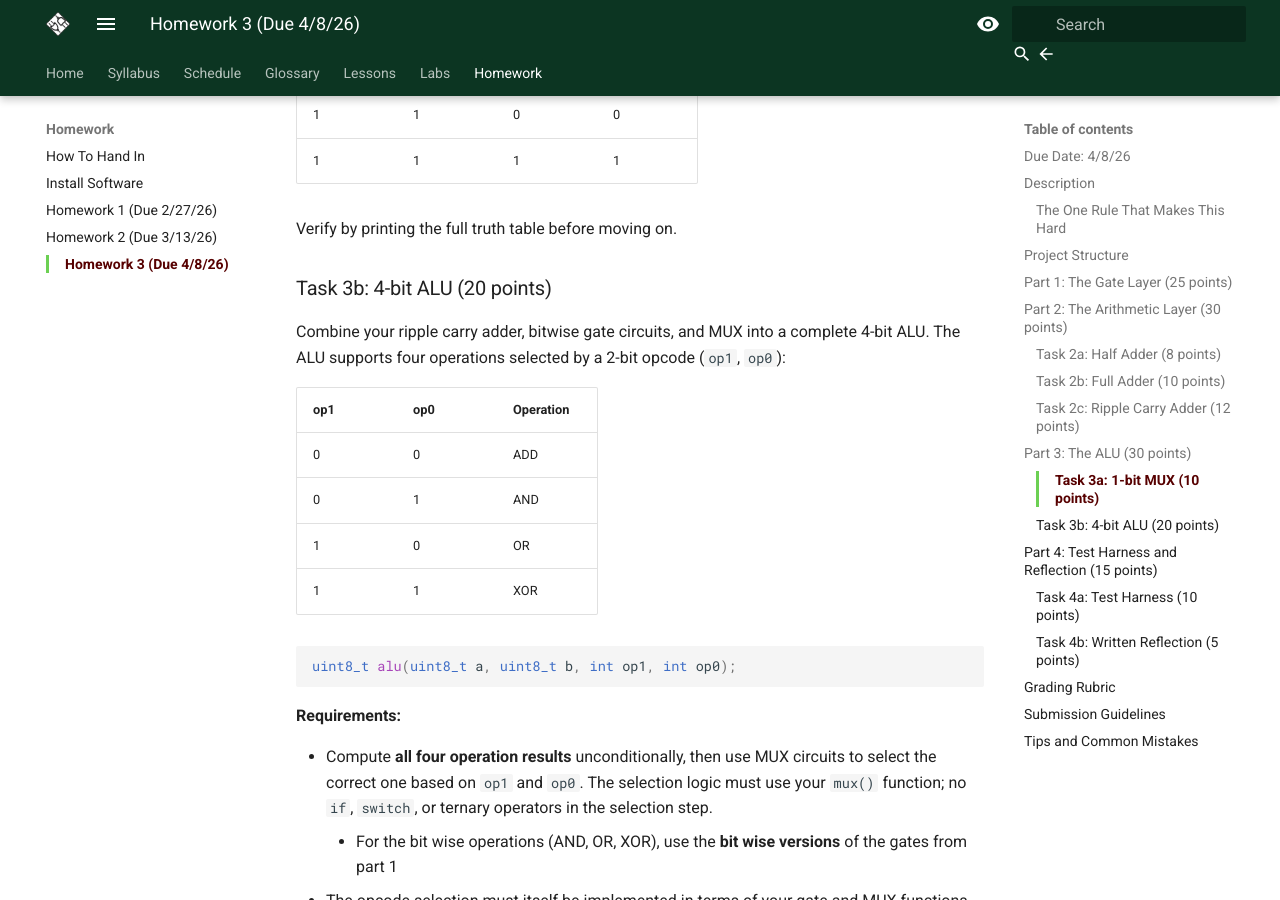
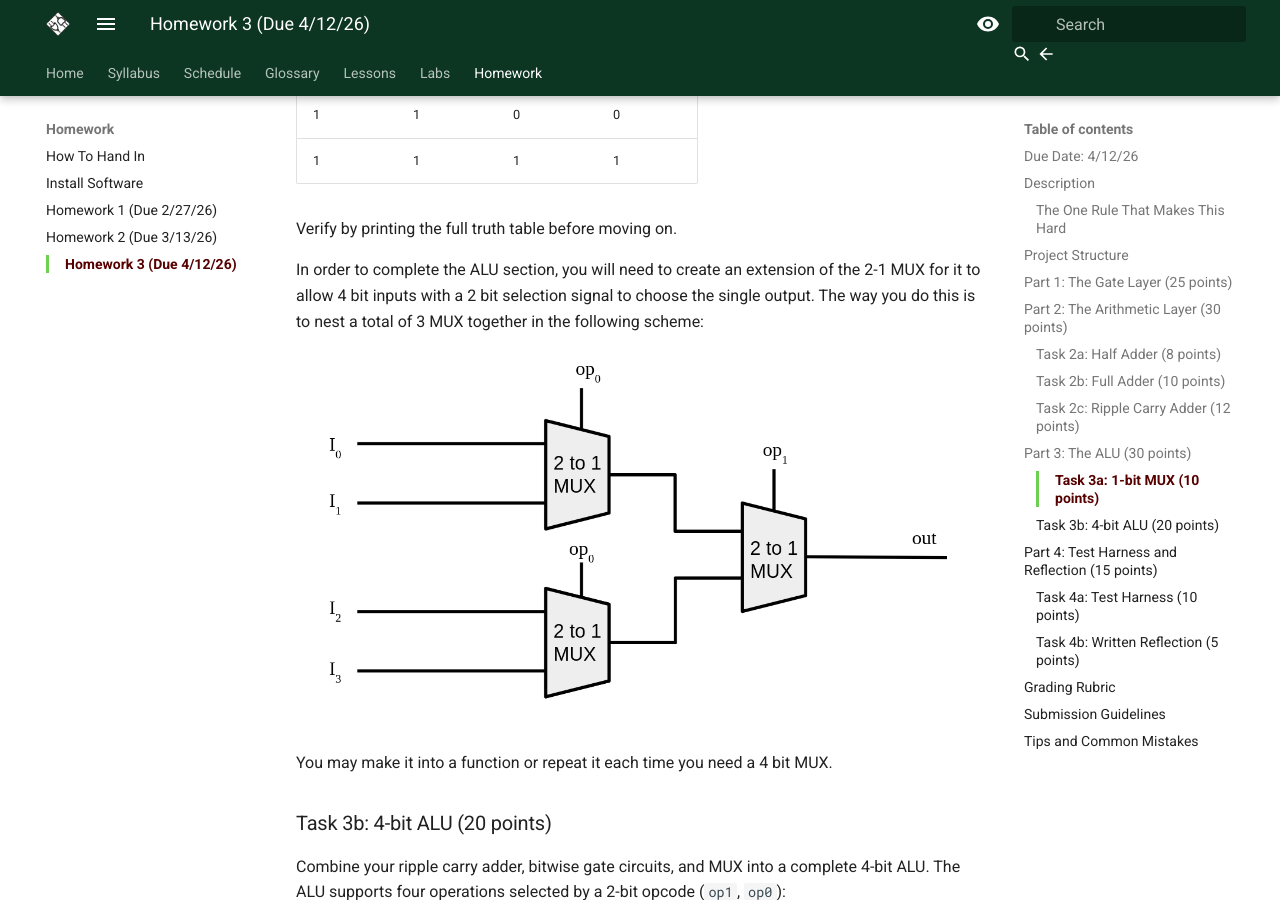
Before and after one commit to szwakoj/CS220, an MkDocs documentation site: the page built from docs/homework/3_alu_and_gates.md, in a window 1280 px wide and 900 px high, scrolled down 4804 px. Built offline with MkDocs 1.6.1 and Material for MkDocs 9.7.7, drawn with Linux system fonts in a browser that asks for light colours; some of the changed text lies outside the part shown.

Commit message:
Updated HW3 with MUX info

```diff
--- a/docs/homework/3_alu_and_gates.md
+++ b/docs/homework/3_alu_and_gates.md
@@ -1,6 +1,6 @@
 # Gates and Circuits: Build a 4-bit ALU from Scratch
 
-## Due Date: 4/8/26
+## Due Date: 4/12/26
 
 ## Description
 
@@ -169,6 +169,11 @@ Build this using only your gate functions. No C operators, no `if` statements, o
 
 Verify by printing the full truth table before moving on.
 
+In order to complete the ALU section, you will need to create an extension of the 2-1 MUX for it to allow 4 bit inputs with a 2 bit selection signal to choose the single output. The way you do this is to nest a total of 3 MUX together in the following scheme:
+
+![](../img/fourbitmux.png)
+
+You may make it into a function or repeat it each time you need a 4 bit MUX.
 ### Task 3b: 4-bit ALU (20 points)
 
 Combine your ripple carry adder, bitwise gate circuits, and MUX into a complete 4-bit ALU. The ALU supports four operations selected by a 2-bit opcode (`op1`, `op0`):
--- a/docs/schedule.md
+++ b/docs/schedule.md
@@ -12,7 +12,7 @@ This schedule will be primarily used as a history of topics that we have covered
 | 2/23/26<br>(Week 6)  | - Final HW Review                                   |                                                                                                            |                                      |                                                                                   |
 | 3/2/26 (Week 7)      | - Logic Gates<br>- Announcement of Unit Test (3/11) | [Bitwise Operations](lessons/4_bool_logic.md)<br><br>[Number Representation](lessons/5_signed_unsigned.md) |                                      | - [Homework 2](homework/2_test_1_review.md) : Test Review Questions (Due 3/27)    |
 | 3/9/26<br>(Week 8)   | - Out for Injury                                    |                                                                                                            |                                      |                                                                                   |
-| 3/16/26<br>(Week 9)  | - Spring Break<br>                                  | [Abstraction](lessons/6_transistors_2_pc.md)                                                               |                                      | - [Homework 3](homework/3_alu_and_gates.md) : NAND 4-Bit ALU (Due 4/8/26)         |
+| 3/16/26<br>(Week 9)  | - Spring Break<br>                                  | [Abstraction](lessons/6_transistors_2_pc.md)                                                               |                                      | - [Homework 3](homework/3_alu_and_gates.md) : NAND 4-Bit ALU (Due 4/12/26)        |
 | 3/23/26<br>(Week 10) | - Shortened Unit Test 1<br>- Circuits               | [Gates and Circuits](lessons/7_gates_circuits.md)                                                          |                                      | - Homework 4 : TinyCPU (To be released)                                           |
 | 3/30/26<br>(Week 11) | - Adders, MUX, and Decoders                         | Circuits II                                                                                                |                                      |                                                                                   |
 | 4/6/26<br>(Week 12)  | - Von Neumann                                       | ALU and CU                                                                                                 |                                      | - Homework 5 : Chip-8 (To be released)                                            |
--- a/mkdocs.yml
+++ b/mkdocs.yml
@@ -68,4 +68,4 @@ nav:
     - Install Software: homework/gcc_install.md
     - Homework 1 (Due 2/27/26): homework/1_c_review.md
     - Homework 2 (Due 3/13/26): homework/2_test_1_review.md
-    - Homework 3 (Due 4/8/26): homework/3_alu_and_gates.md
+    - Homework 3 (Due 4/12/26): homework/3_alu_and_gates.md
```
Also changed, not shown: docs/homework/4_tiny_cpu.md (added, +15 -0 lines), docs/img/fourbitmux.png (added).
